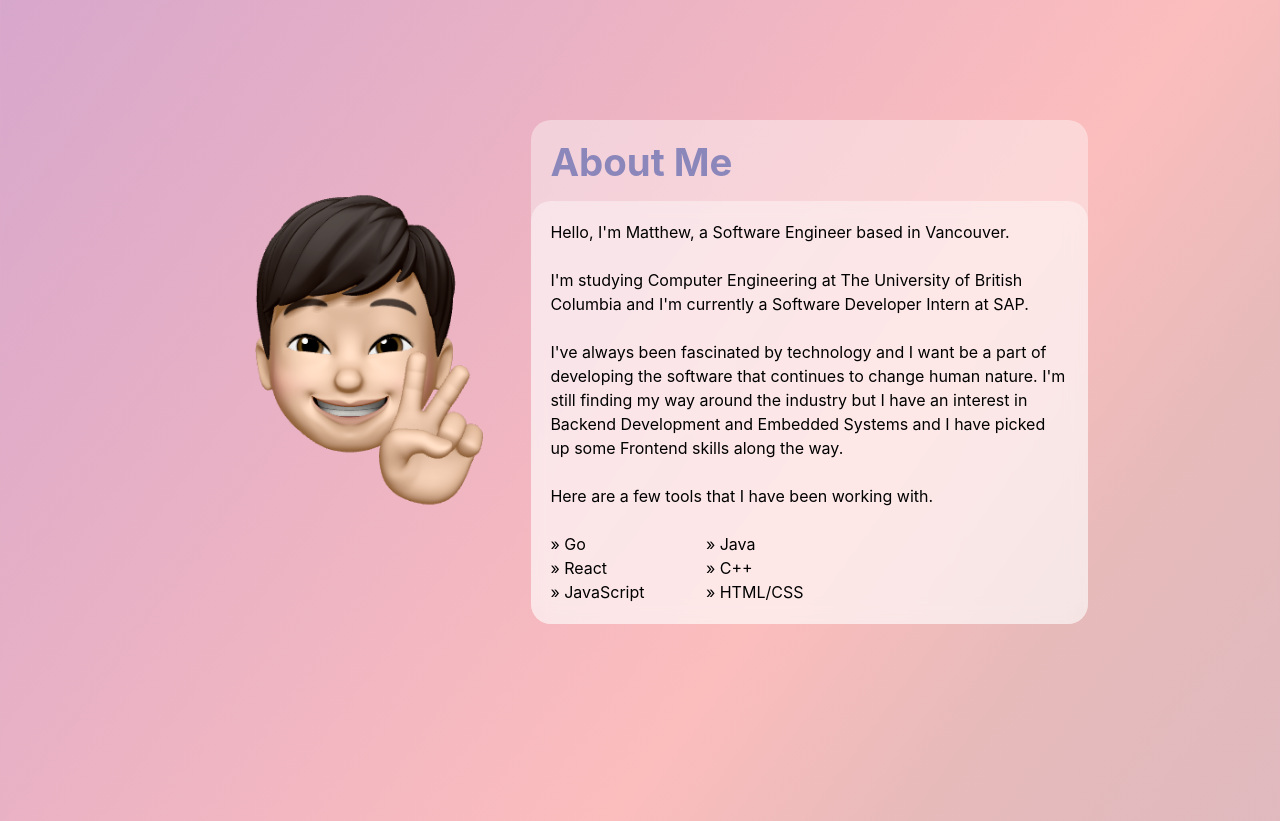
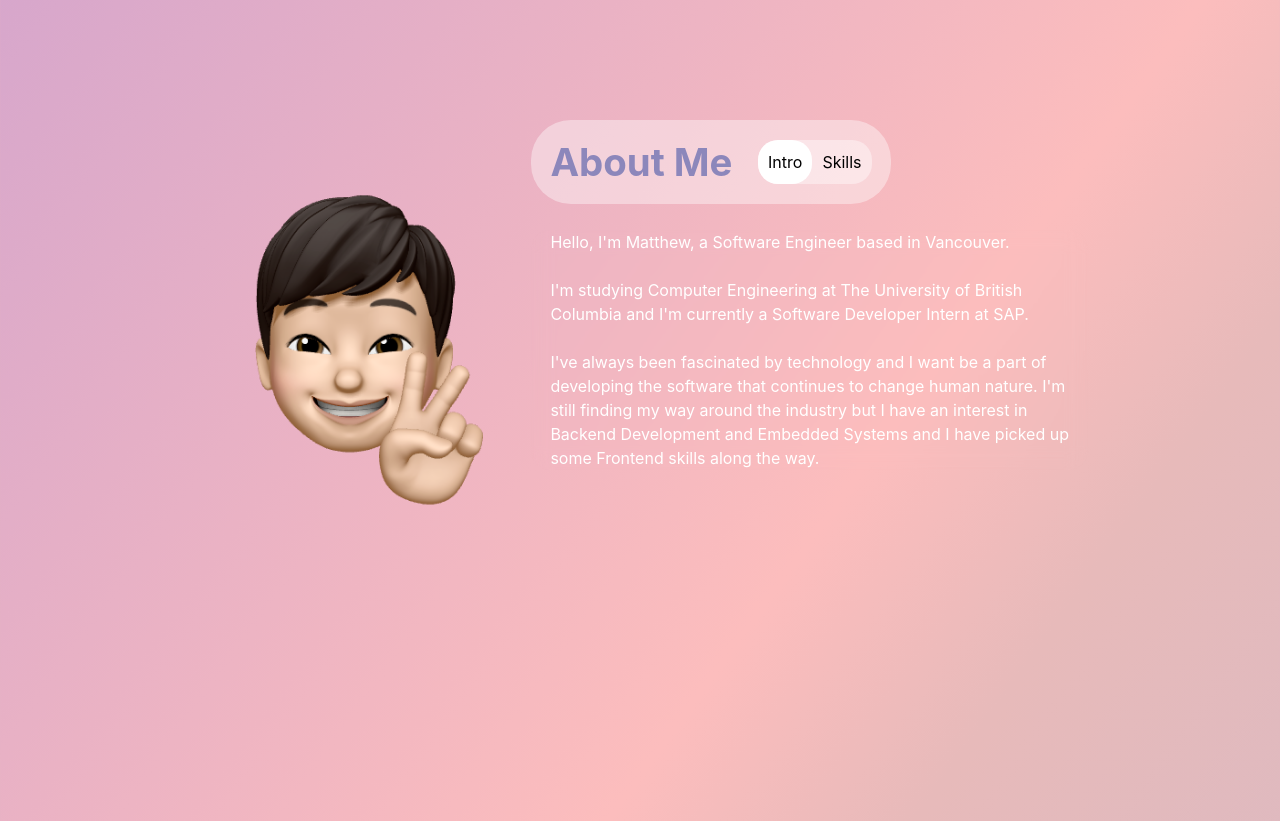
Before and after one commit to mpchow/personalWebsite_V2, a React (Create React App) app: page / in a window 1280 px wide. Shown: the part 760-1581 px from the top of the page. Built offline with nearby package versions, Linux system fonts and the light colour scheme.

Commit message:
Initial about section redesign

```diff
--- a/src/components/About/about.css
+++ b/src/components/About/about.css
@@ -14,34 +14,70 @@
 }
 
 .about-content {
-   background: rgba(255,255,255,0.4);
+   /* background: rgba(255,255,255,0.4); */
    height: fit-content;
    border-radius: 20px;
 }
 
 .about-description {
    width: inherit;
-   padding: 1.5vw;
-   background: rgba(255,255,255,0.4);
+   padding-left: 1.5vw;
    backdrop-filter: blur(10px);
    border-radius: 20px;
+   color: white;
 }
 
 .about h1 {
    font-size: 3vw;
-   margin-bottom: 2vh;
-   margin-left: 1.5vw;
-   margin-top: 1.5vw;
    color: rgb(140, 135, 187);
+}
+
+.about-header {
+   margin-bottom: 2vw;
+   background: rgba(255,255,255,0.4);
+   display: flex;
+   justify-content: space-between;
+   width: fit-content;
+   padding: 1.5vw;
+   border-radius: 40px;
+}
+
+.about-header h1 {
+   margin-right: 2vw;
+}
+
+.about-category {
+   margin: auto;
+   display: flex;
+   align-items: center;
+   background: rgba(255,255,255,0.4);
+   border-radius: 20px;
 }
 
 .about p {
    font-size: 1.25vw;
 }
 
+.about-category p:hover {
+   cursor: pointer;
+}
+
+.about-category p {
+   padding: 10px;
+}
+
+.about-category-selected {
+   background-color: white;
+   font-size: 1.25vw;
+   padding: 10px;
+   border-radius: 20px;
+}
+
 .about-skills {
+   margin-left: 1.5vw;
    display: flex;
    line-height: 3.5vh;
+   color: white;
 }
 
 .about-skills p {
--- a/src/components/About/about.js
+++ b/src/components/About/about.js
@@ -4,6 +4,18 @@ import './about.css';
 import memoji from '../../images/memoji.png';
 
 class About extends React.Component {
+   constructor(props) {
+      super(props);
+      this.state = {
+         aboutSelect: "Intro"
+      }
+   }
+
+   setView(introType) {
+      this.setState({aboutSelect: introType});
+   }
+
+
    render() {
       return (
          <div className="about">
@@ -12,13 +24,21 @@ class About extends React.Component {
                   <img src={memoji} alt=""/>
                </div>
                <div className="about-content">
-                  <h1>About Me</h1>
-                  <div className="about-description">
+                  <div className="about-header">
+                     <h1>About Me</h1>
+                     <div className="about-category">
+                        <p className={this.state.aboutSelect === "Intro" ? "about-category-selected" : null} onClick={() => {this.setView("Intro")}} >Intro</p>
+                        <p className={this.state.aboutSelect === "Skills" ? "about-category-selected" : null} onClick={() => {this.setView("Skills")}} >Skills</p>
+                     </div>
+                  </div>
+                  {this.state.aboutSelect === "Intro" && <div className="about-description">
                   <p>Hello, I'm Matthew, a Software Engineer based in Vancouver.<br/> <br/> I'm studying Computer Engineering at The University of British Columbia and I'm currently a Software Developer Intern at SAP.<br/> <br/>
-                  I've always been fascinated by technology and I want be a part of developing the software that continues to change human nature. I'm still finding my way around the industry but I have an interest in Backend Development and Embedded Systems and I have picked up some Frontend skills along the way.<br/> <br/>
-                  Here are a few tools that I have been working with.  <br/> <br/>
+                  I've always been fascinated by technology and I want be a part of developing the software that continues to change human nature. I'm still finding my way around the industry but I have an interest in Backend Development and Embedded Systems and I have picked up some Frontend skills along the way.
                   </p>
 
+               </div>}
+
+               {this.state.aboutSelect === "Skills" &&
                   <div className="about-skills">
                      <p>
                         » Go <br/>
@@ -32,7 +52,7 @@ class About extends React.Component {
                      </p>
 
                   </div>
-               </div>
+               }
                </div>
             </div>
          </div>
```
